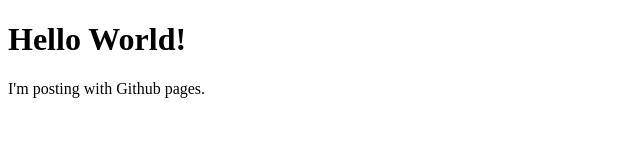
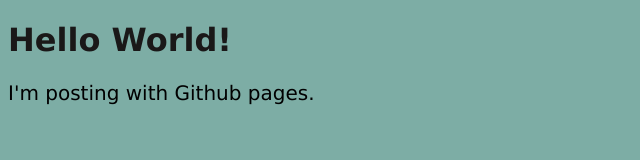
Before and after one commit to abbeyisrael/abbeyisrael.github.io, a plain HTML site: page index.html in a window 1280 px wide. Shown: the whole page, without its empty margins (0-640 px from the left). Drawn offline with Linux system fonts and the light colour scheme.

Commit message:
Adding to styles.css

```diff
--- a/index.html
+++ b/index.html
@@ -1,5 +1,6 @@
 <!DOCTYPE html>
 <html lang = "en">
+<link rel = "stylesheet" href = "styles.css">
     <body>
         <h1>Hello World!</h1>
         <p>I'm posting with Github pages.</p>
--- a/styles.css
+++ b/styles.css
@@ -0,0 +1,3 @@
+body {background-color: rgb(125, 173, 165); font-family: Verdana, Geneva, Tahoma, sans-serif}
+h1 {color: rgb(26, 24, 24)}
+p {font-size: 20px}
```
